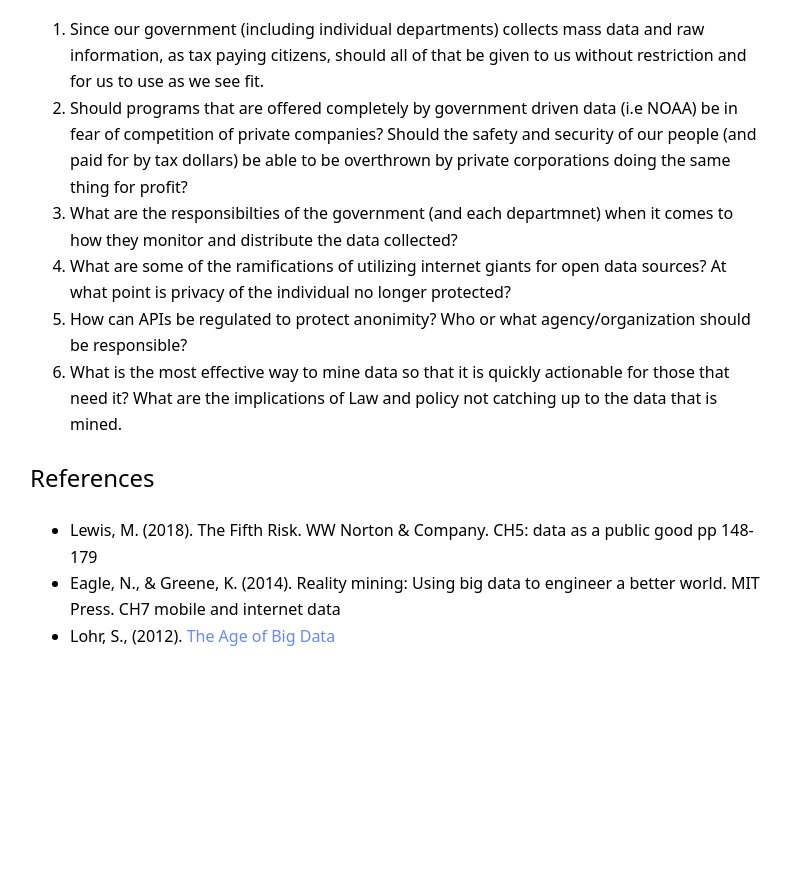
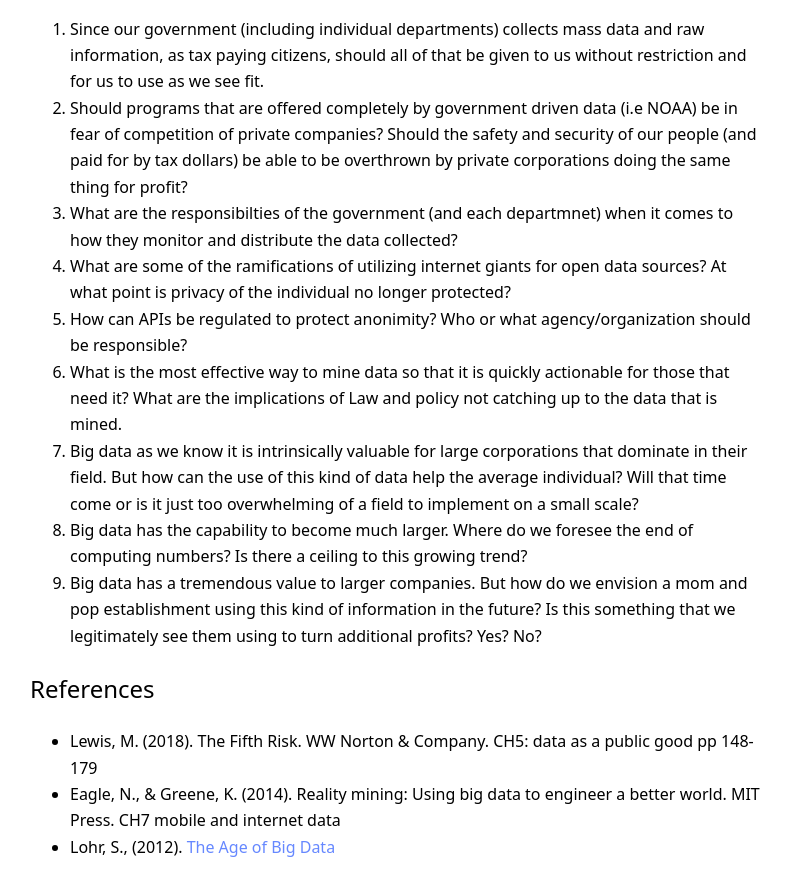
Before and after one commit to RandyWilkinsASU/ddm-textbook-summer-2019, a Jekyll site: the page built from _posts/2019-07-07-ch01-open-data.md, in a window 1280 px wide and 900 px high, scrolled down 3310 px. Shown: the top 896 px of the window, without its empty margins (242-1033 px from the left). Built offline with Jekyll 4.4.1, drawn with Linux system fonts in a browser that asks for light colours; our own code applies the rules of GitHub Pages for plain Markdown files; before the commit the page ends 3999 px from its top, so only the background shows below that.

Commit message:
Update 2019-07-07-ch01-open-data.md

```diff
--- a/_posts/2019-07-07-ch01-open-data.md
+++ b/_posts/2019-07-07-ch01-open-data.md
@@ -54,6 +54,9 @@ Big data has the capability to become much larger. Where do we foresee the end o
 4. What are some of the ramifications of utilizing internet giants for open data sources? At what point is privacy of the individual no longer protected?
 5. How can APIs be regulated to protect anonimity? Who or what agency/organization should be responsible?
 6. What is the most effective way to mine data so that it is quickly actionable for those that need it? What are the implications of Law and policy not catching up to the data that is mined.
+7. Big data as we know it is intrinsically valuable for large corporations that dominate in their field. But how can the use of this kind of data help the average individual? Will that time come or is it just too overwhelming of a field to implement on a small scale?
+8. Big data has the capability to become much larger. Where do we foresee the end of computing numbers? Is there a ceiling to this growing trend?
+9. Big data has a tremendous value to larger companies. But how do we envision a mom and pop establishment using this kind of information in the future? Is this something that we legitimately see them using to turn additional profits? Yes? No?
 
 
 ## References
```
